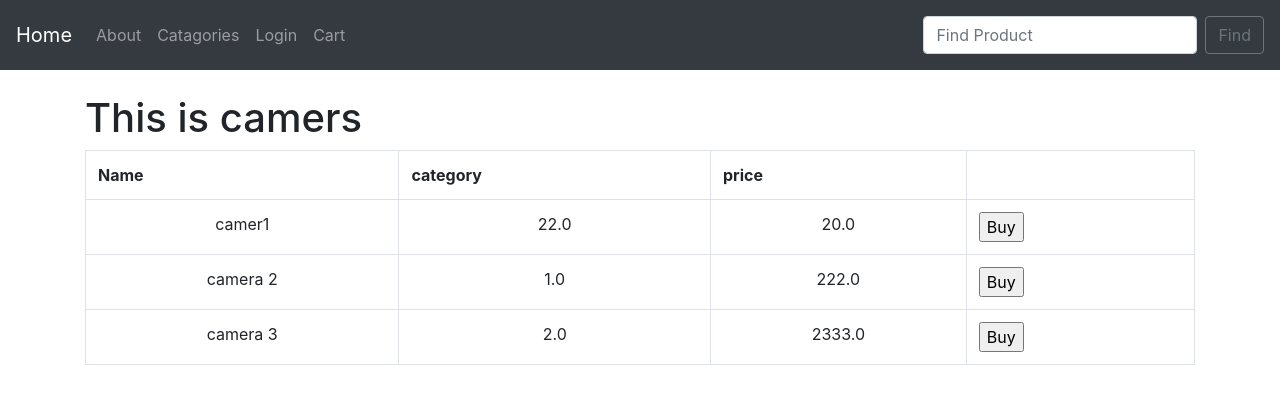
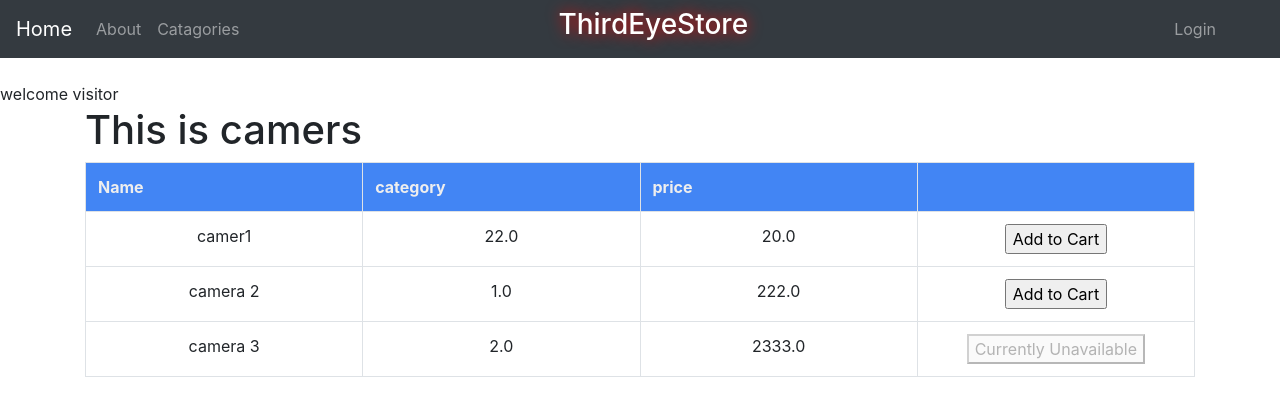
Before and after one commit to AhmadAmara/ThirdEyeStore, a Django app: a page that uses user_admin/templates/base.html in a window 1280 px wide. Shown: the top 416 px of the page. Run offline with Django 3.2, Linux system fonts and the light colour scheme; data comes from the database, SQL or seed files in the repository; both versions use the stored data as it was after the commit; some libraries are stand-ins or nearby versions.

Commit message:
mahameed commit

```diff
--- a/user_admin/models.py
+++ b/user_admin/models.py
@@ -11,6 +11,7 @@ class Category(models.Model):
 class User(models.Model):
     email = models.EmailField(primary_key=True, max_length = 200, unique=True)
     password = models.CharField(max_length = 200)
+    typ = models.CharField(max_length = 200,default='customer')
 
 
     def __str__(self):
@@ -42,7 +43,7 @@ class Order_Line(models.Model):
     CardId = models.ForeignKey(Cart,default=1,on_delete=models.CASCADE)
     ProductID = models.ForeignKey(Product,default=1,on_delete=models.CASCADE)
     price = models.FloatField()
-    Quantity = models.IntegerField(default=0)
+    Quantity = models.IntegerField(default=1)
 
     def __str__(self):
         return str(self.CardId) +' | ' +str(self.ProductID) + ' | ' +str(self.price) + ' | ' +str(self.Quantity)
--- a/user_admin/templates/about.html
+++ b/user_admin/templates/about.html
@@ -2,7 +2,8 @@
 {%extends 'base.html'%}
 {% block content %}
 
-I am about
+
+<h1> I am about </h1>
 
 
 {% endblock content %}
--- a/user_admin/templates/base.html
+++ b/user_admin/templates/base.html
@@ -13,13 +13,14 @@ WskhaSGFgHYWDcbwN70/dfYBj47jz9qbsMId/iRN3ewGhXQFZCSftd1LZCfmhktB" crossorigin="a
  <title>{% block title %}Hello, world!{% endblock %}</title>
  </head>
  <body>
- <nav class="navbar navbar-expand-lg navbar-dark bg-dark">
+
+ <nav   class="navbar navbar-expand-lg navbar-dark bg-dark">
  <a class="navbar-brand" href="{% url 'home' %}">Home</a>
- <button class="navbar-toggler" type="button" data-toggle="collapse" datatarget="#navbarSupportedContent" aria-controls="navbarSupportedContent" ariaexpanded="false" aria-label="Toggle navigation">
+ <!--  <button class="navbar-toggler" type="button" data-toggle="collapse" datatarget="#navbarSupportedContent" aria-controls="navbarSupportedContent" ariaexpanded="false" aria-label="Toggle navigation">
  <span class="navbar-toggler-icon"></span>
- </button>
- <div class="collapse navbar-collapse" id="navbarSupportedContent">
- <ul class="navbar-nav mr-auto">
+ </button> -->
+ <div style="width:40%;" class="collapse navbar-collapse" id="navbarSupportedContent">
+ <ul class="navbar-nav ">
 
 
  <li class="nav-item">
@@ -29,34 +30,50 @@ WskhaSGFgHYWDcbwN70/dfYBj47jz9qbsMId/iRN3ewGhXQFZCSftd1LZCfmhktB" crossorigin="a
  <li class="nav-item">
  <a class="nav-link" href="{% url 'categories' %}">Catagories</a>
  </li>
+ </ul>
+ </div>
 
-{%if not email%}
+ <div style="width:30%;">
+<h3 style="color:white; text-shadow: 0px 0px 15px red; "> ThirdEyeStore</h3>
+</div>
+
+
+ <div dir="rtl" style="width:30%;">
+ <ul class="navbar-nav " >
+ {%if not request.session.logged_in%}
  <li class="nav-item">
  <a class="nav-link" href="{% url 'login' %}">Login</a>
  </li>
-{% endif %}
+{% else %}
+<li class="nav-item">
+ <a class="nav-link" href="{% url 'cart' %}">Cart</a>
+ </li>
 
-
-{%if email%}
  <li class="nav-item">
  <a class="nav-link" href="{% url 'signout' %}">Signout</a>
  </li>
 {% endif %}
 
+ </ul>
+ </div>
 
-<li class="nav-item">
- <a class="nav-link" href="{% url 'cart' %}">Cart</a>
- </li>
 
- </ul>
- <form class="form-inline my-2 my-lg-0" method="POST">
- {% csrf_token %}
- <input class="form-control mr-sm-2" type="search" placeholder="Find Product" arialabel="Search" name="item">
- <button class="btn btn-outline-secondary my-2 my-sm0" type="submit">Find</button>
- </form>
- </div>
+
+
 </nav>
+
  <br/>
+
+<!--aaaaaaaaaaaaaaaaaaaaaaaaaaaaaaaaaaaaaaaaaaaaaaaaaaaaaaaaaaaaaaaaaaaaaaa-->
+{% if request.session.typ == 'admin'%}
+    welcome {{request.session.email}} (admin)
+{% elif request.session.typ == 'customer'%}
+    welcome {{request.session.email}}
+{% else %}
+    welcome visitor
+{% endif %}
+<!--aaaaaaaaaaaaaaaaaaaaaaaaaaaaaaaaaaaaaaaaaaaaaaaaaaaaaaaaaaaaaaaaaaaaaaa-->
+
  <div class="container">
  {% block content %}
  {% endblock %}
--- a/user_admin/templates/categories.html
+++ b/user_admin/templates/categories.html
@@ -11,9 +11,6 @@
 		{% for things in all_items %}
 				<tr>
 					  <td><center><a class="nav-link" href="{% url 'category' things.catName %}">{{things.catName }}</a></center></td>
-
-
-
 				</tr>
 
 		{% endfor %}
--- a/user_admin/templates/category.html
+++ b/user_admin/templates/category.html
@@ -4,11 +4,17 @@
 
 
 {% if all_items %}
+<style>
+td {
+	width:25%;
+	text-align: center;
+}
+</style>
 <h1>This is {{category_id}}</h1>
 
 
 	<table class="table table-bordered">
-	<tr>
+	<tr style="background:#4285F4;color:#eee;">
        <th>Name</th>
        <th>category</th>
        <th>price</th>
@@ -16,18 +22,21 @@
 
     </tr>
 		{% for things in all_items %}
+
 				<tr>
-					<td><center>{{things.Name}}</center></td>
+					<td ><center>{{things.Name}}</center></td>
 					<td><center>{{things.Weight}}</center></td>
 					<td><center>{{things.price}}</center></td>
-					<td>
-					<form name="buyform"
-					    action = "{% url 'addorder' things.id %}"
+					{%if things.Quantity%}
+					<td><form name="buyform"
+					   action = "{% url 'addorder' things.id %}"
                        method = "POST">
 					   {% csrf_token %}
+                	<input type="submit" value="Add to Cart" >
+                    </form></td>
 
-                        <input type="submit" value="Buy" >
-                   </form>
+					{%else%} <td><button type="button" disabled>Currently Unavailable</button></td>
+					{% endif %}
 					<!--<input type="submit" value="Buy"/><a href="">{{things.id }}</a></td>-->
 
 				</tr>
--- a/user_admin/templates/loggedin.html
+++ b/user_admin/templates/loggedin.html
@@ -42,11 +42,9 @@
                </label>
             </center>
          </div>
-         <div class="container" style="background-color:#f1f1f1">
-            <span class="psw"><a href = "{%url 'forgotten_password' %}" >Forgot password?</a></span>
-         </div>
       </form>
       <hr/>
-
+   </body>
+</html>
 
 {% endblock content %}
--- a/user_admin/views.py
+++ b/user_admin/views.py
@@ -7,21 +7,16 @@ from user_admin.form import StudentForm
 from user_admin.form import LoginForm ,SignUpForm,Order
 from django.shortcuts import redirect
 from .models import User,Product,Order_Line,Cart
-
 from .models import Category
 # for redirect
 from django.shortcuts import redirect
 from django.http import HttpResponseRedirect
 
 def home(request):
-    return render(request, 'home.html', {'email':''})
+    return render(request, 'home.html')
 
 def about(request):
-
-    d = {"l":
-         [55, 66, [77, 88], 8	, datetime.now()]
-         }
-    return render(request, "about.html", d)
+    return render(request, "about.html")
 
 def index(request):
     if request.method == 'POST':
@@ -43,7 +38,6 @@ def login(request):
             password = MyLoginForm.cleaned_data['password']
 
             email_value = User.objects.filter(email=email).values()
-
             if(not email_value):
                 return render(request, "signup.html")
 
@@ -51,6 +45,10 @@ def login(request):
                 return render(request, 'loggedin.html', {"email" : "bad user name","password":"bad password"})
 
             else:
+                d=dict(email_value[0])
+                request.session['logged_in'] = True
+                request.session['email']=d['email']
+                request.session['typ']=d['typ']
                 return render(request,'home.html',email_value[0])
 
         else:
@@ -89,16 +87,16 @@ def welcome(request):
 
 
 def categories(request):
-    all_items = Category.objects.all
+    all_items = Category.objects.filter
     return render(request, "categories.html", {'all_items': all_items})
 
 
 def category(request,category_id):
     if request.method == 'POST':
-      print("koko")
-      print(request.POST)
+    #   print("koko")
+    #   print(request.POST)
       OrderForm = Order(request.POST)
-      print(OrderForm)
+    #   print(OrderForm)
      # if OrderForm.is_valid():
      #   productid = OrderForm.cleaned_data['ProdectID']
      #   print(productid)
@@ -107,28 +105,39 @@ def category(request,category_id):
     return render(request, "category.html",{'category_id':category_id,'all_items': Products})
 
 def signout(request):
+    try:
+        del request.session['logged_in']
+        del request.session['email']
+        del request.session['typ']
+    except KeyError:
+        pass
     return render(request, "home.html")
+
 def addorder(request,Product_id):
-    new_user = User()
-    new_user.email = "koko@emil.com"
-    new_user.password = "password"
-    new_user.save()
+
     product = Product.objects.get(pk=Product_id)
     cat=product.category.catName
-
+    user = User.objects.get(pk=request.session['email'])
     new_order=Order_Line()
     c=Cart()
-    c.User_em=new_user
+    c.User_em=user
     c.save()
     new_order.CardId=c
     new_order.ProductID=product
     new_order.price=product.price
     new_order.save()
+
     return redirect('../category/'+cat)
     #return render(request,cat+"/category.html")
 
 def forgotten_password(request):
     return render(request, 'forgotten_password.html')
+
 def cart(request):
-    all_items = Order_Line.objects.all()
-    return render(request, 'cart.html', {'all_items': all_items})
+
+    if request.session.get('logged_in'):
+        cartid = Cart.objects.filter(User_em=request.session['email'])
+        ord_lin = map(lambda x : Order_Line.objects.get(CardId=x),cartid)
+        return render(request, 'cart.html', {'all_items': ord_lin})
+    else:
+        return render(request, 'home.html')
```
Also changed, not shown: user_admin/admin.py (+7 -0 lines), user_admin/templates/cart.html (+7 -5 lines), user_admin/templates/signup.html (+4 -7 lines), db.sqlite3, user_admin/migrations/0002_user_typ.py (added).
